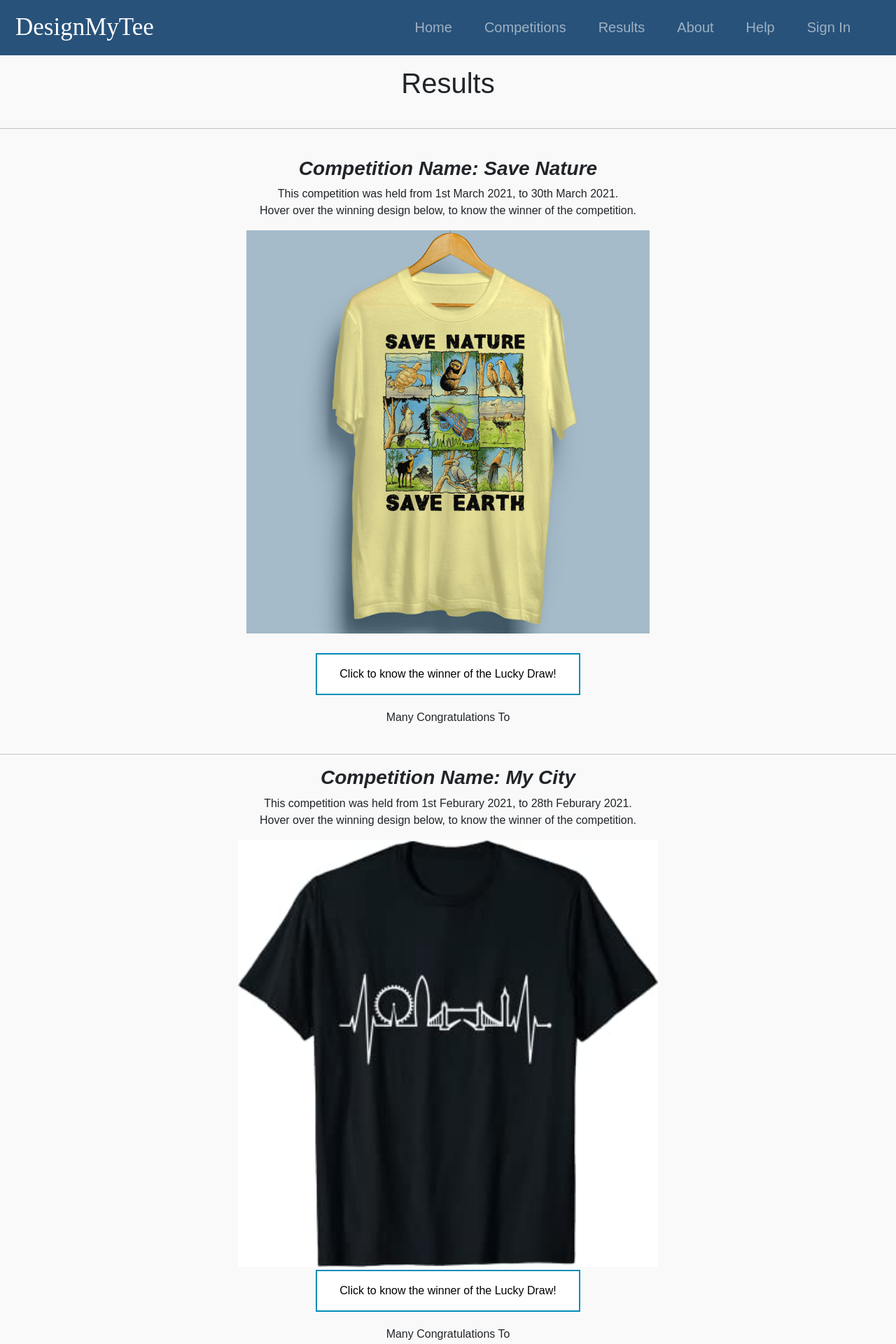
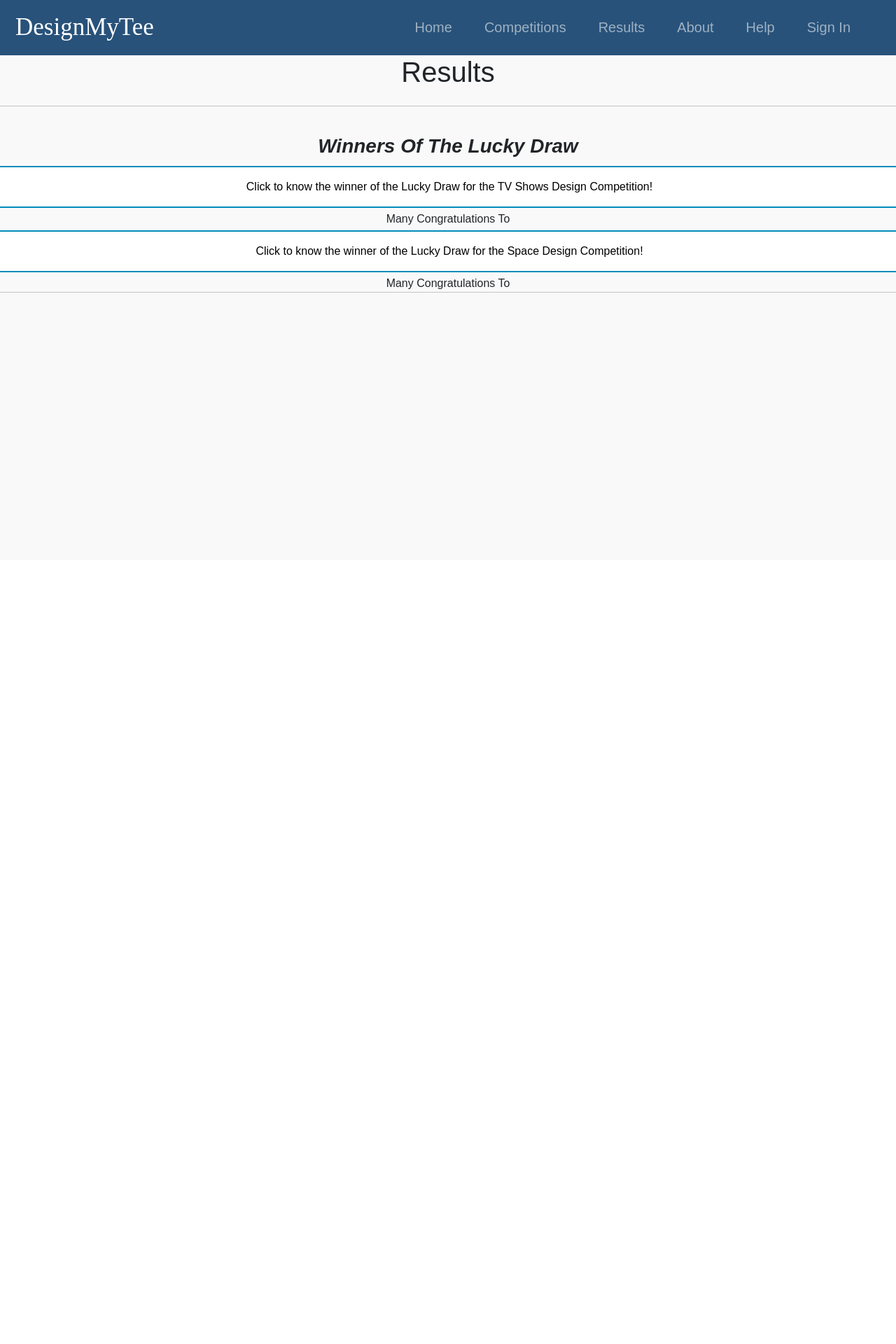
Before and after one commit to YashSrivastava001/Team7DWebApp, a Django app: page /designmytee/results/ in a window 1280 px wide. Shown: the top 1920 px of the page at 70% size. After the commit the page ends 418 px from the top, so only its background shows below. Run offline with Django 3.2, Linux system fonts and the light colour scheme; some web fonts are replaced.

Commit message:
Adding js buttons
Adding js buttons on the results page.

```diff
--- a/static/flip.js
+++ b/static/flip.js
@@ -1,24 +1,16 @@
 function myFunction1() {
   var x = document.getElementById("myDIV");
   if (x.innerHTML === "Click to know the winner of the Lucky Draw!") {
-    x.innerHTML = "Freddie May!";
+    x.innerHTML = "User444";
   } else {
-    x.innerHTML = "Freddie May!";
+    x.innerHTML = "User444s";
   }
 }
 function myFunction2() {
   var x = document.getElementById("myDIV2");
-  if (x.innerHTML === "Click to know the winner of the Lucky Draw!") {
-    x.innerHTML = "John McCartney!";
+  if (x.innerHTML === "Click to know the winner of the Draw!") {
+    x.innerHTML = "Simon1212";
   } else {
-    x.innerHTML = "John McCartney!";
+    x.innerHTML = "Simon1212";
   }
 }
-function myFunction3() {
-  var x = document.getElementById("myDIV3");
-  if (x.innerHTML === "Click to know the winner of the Lucky Draw!") {
-    x.innerHTML = "Barry Gibson!";
-  } else {
-    x.innerHTML = "Barry Gibson!";
-  }
-}
--- a/templates/designmytee/results.html
+++ b/templates/designmytee/results.html
@@ -4,18 +4,18 @@
     Results
 {% endblock %}
 {% block body_block %}
-			<header class="text-center col-12">
+			<header class="text-center col-15">
 				<div class="row">
-				<div class="container">
 				<h1> Results </h1>
 			</header>
 			<hr class="shadow">
 <br>
 <header class="text-center col-13">
 <div class="row">
-  <h3 class="body1"><b><i>Competition Name: Save Nature</b></i></h3>
+  {% for competition in closed_competitions %}
+  <h3 class="body1"><b><i>Competition Name: {{ competition.title }}</b></i></h3>
   <br>
-  <p> This competition was held from 1st March 2021, to 30th March 2021.
+  <p> This competition was held from {{ competition.startDate }}, to {{ competition.endDate }}.
   <br>
   Hover over the winning design below, to know the winner of the competition.
   </p>
@@ -23,57 +23,21 @@
   <div class="content">
     <a href="{% static 'images/nature.jpg' %}" target="_blank">
       <div class="content-overlay"></div>
-      <img class="content-image" src="{% static 'images/nature.jpg' %}">
+      <img class="content-image" src="{{ MEDIA_URL }}{{ competition.competitionWinner.designImage }}">
       <div class="content-details fadeIn-top">
-        <h3>Barry Marsh</h3>
-        <p><i>This T-shirt was very poular among people as it beautifully depicted the importance of nature, the color combination and the design was pristine.</i></p>
+        <h3>The winner of the competition is <b><i>{{ competition.competitionWinner.participant }}</b></i></h3>
       </div>
     </a>
   </div>
 </div>
 <br>
-<p><button onclick="myFunction1()" class="button button2">Click to know the winner of the Lucky Draw! </button></p>
+<hr>
+{% endfor %}
+<h3> <i><b>Winners Of The Lucky Draw</b></i></h3>
+<button onclick="myFunction1()" class="button button2">Click to know the winner of the Lucky Draw for the TV Shows Design Competition! </button>
 <div id="myDIV">Many Congratulations To</div>
-<br>
-<hr>
-<div class="body1">
-  <h3 class="title"><b><i>Competition Name: My City</b></i></h3>
-    <p> This competition was held from 1st Feburary 2021, to 28th Feburary 2021.
-  <br>
-  Hover over the winning design below, to know the winner of the competition.
-  </p>
-  <div class="content">
-    <a href="{% static 'images/london.jpg' %}" target="_blank">
-      <div class="content-overlay"></div>
-      <img class="content-image" src="{% static 'images/london.jpg' %}">
-      <div class="content-details fadeIn-top">
-        <h3>Paul Lennon</h3>
-        <p>This T-shirt was very poular among people as it beautifully depicted the beauty of the city of London, and the designer showed great design technique.</p>
-      </div>
-    </a>
-  </div>
-</div>
-<p><button onclick="myFunction2()" class="button button2" >Click to know the winner of the Lucky Draw! </button></p>
+<br><button onclick="myFunction2()" class="button button2">Click to know the winner of the Lucky Draw for the Space Design Competition! </button>
 <div id="myDIV2">Many Congratulations To</div>
 <hr>
-<div class="row">
-  <h3 class="title"><b><i>Competition Name: Winter</b></i></h3>
-    <p> This competition was held from 1st January 2021, to 31st January 2021.
-  <br>
-  Hover over the winning design below, to know the winner of the competition.
-  </p>
-  <div class="content">
-    <a href="{% static 'images/winter.jpg' %}" target="_blank">
-      <div class="content-overlay"></div>
-      <img class="content-image" src="{% static 'images/winter.jpg' %}">
-      <div class="content-details fadeIn-top">
-        <h3>Freddie May</h3>
-        <p>This T-shirt was very poular among people brillantly showed the festive season and used a design that is versitile and intricate.</p>
-      </div>
-    </a>
-  </div>
-</div>
-<p><button onclick="myFunction3()" class="button button2" >Click to know the winner of the Lucky Draw! </button></p>
-<div id="myDIV3">Many Congratulations To</div>
-<script src="{% static 'flip.js' %}"></script>
+<script src = "{%static 'flip.js' %}"></script>
 {% endblock %}
```
Also changed, not shown: designmytee/migrations/0007_competition_luckydrawwinner.py (added).
